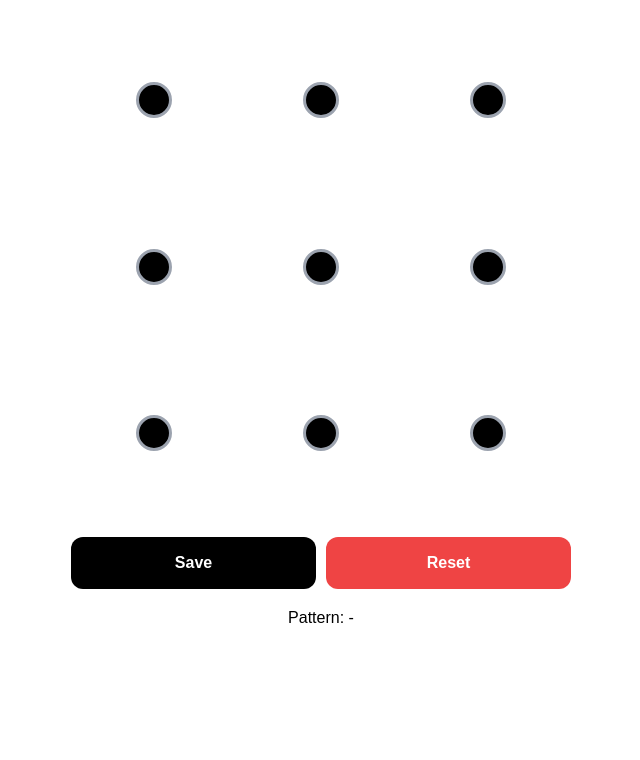
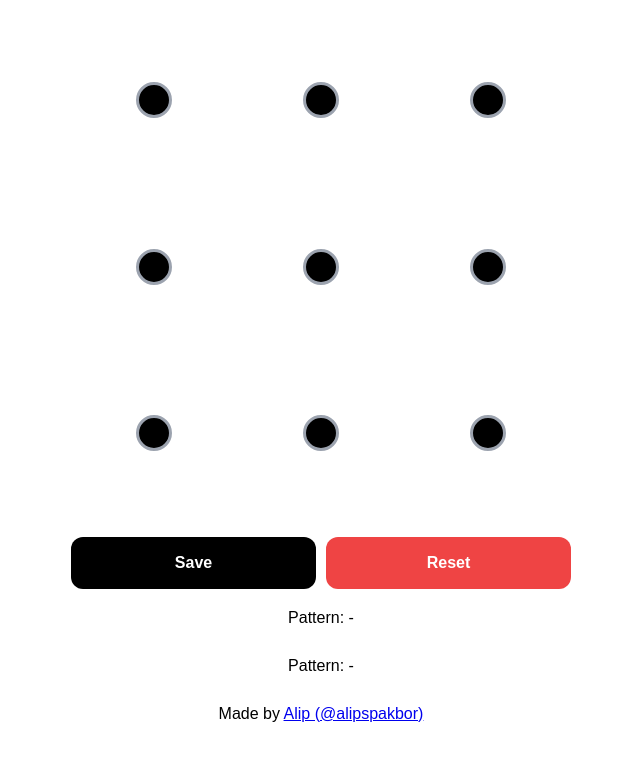
Before and after one commit to Nopaar/pola, a plain HTML site: page index.html in a window 1280 px wide. Shown: the part 396-1156 px from the top of the page, without its empty margins (319-959 px from the left). Before the commit the page ends 1073 px from the top, so only its background shows below. Drawn offline with Linux system fonts and the light colour scheme.

Commit message:
index.html

```diff
--- a/index.html
+++ b/index.html
@@ -54,6 +54,26 @@
         Pattern: <span id="patternResult">-</span>
     </div>
 
+    <div class="pattern-text">
+    Pattern: <span id="patternResult">-</span>
+</div>
+
+<footer class="credit">
+    Made by
+    <a
+        href="https://instagram.com/alipspakbor"
+        target="_blank"
+        rel="noopener noreferrer"
+    >
+        Alip (@alipspakbor)
+    </a>
+</footer>
+
+<script src="script.js"></script>
+</body>
+</html>
+
+
     <script src="script.js"></script>
 </body>
 </html>
```
